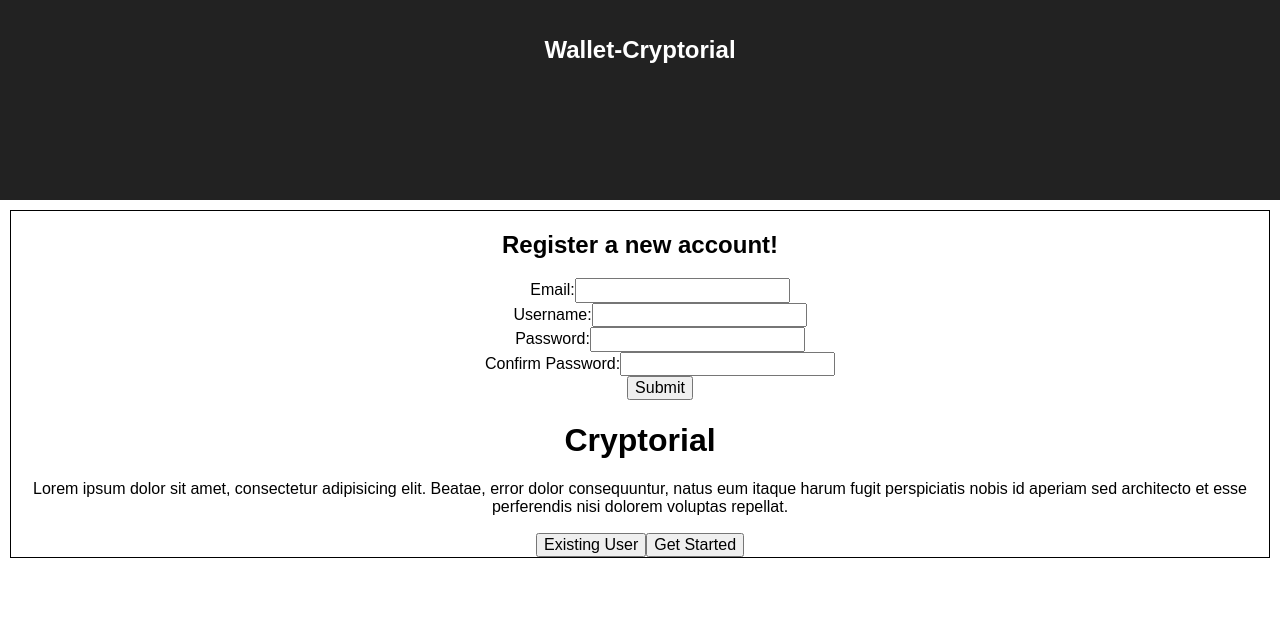
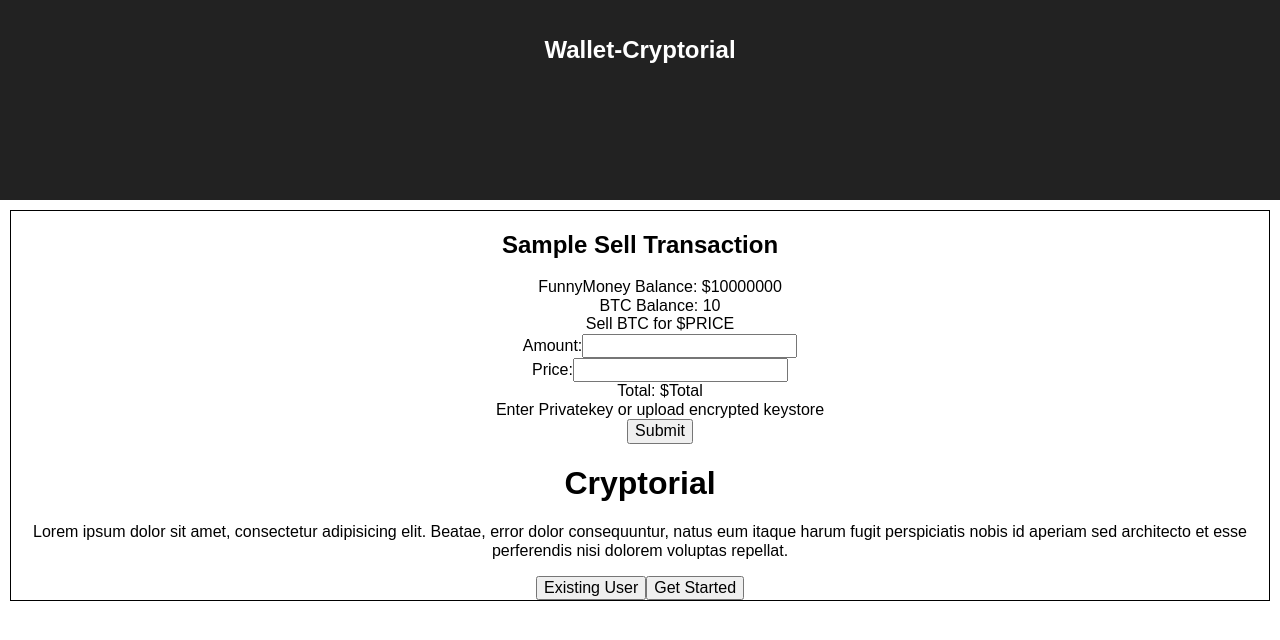
Before and after one commit to fzero/baaaes, a React (Create React App) app in the folder client/: page / in a window 1280 px wide. Shown: the top 640 px of the page. Built offline with nearby package versions, Linux system fonts and the light colour scheme.

Commit message:
samplesell added

```diff
--- a/client/src/components/Container.jsx
+++ b/client/src/components/Container.jsx
@@ -1,7 +1,6 @@
 import React, { Component } from 'react';
-import Register from './Register.jsx';
-import Homepage from './homePage.jsx'
-
+import SampleSell from './SampleSell.jsx';
+import Homepage from './homePage.jsx';
 
 class Container extends Component {
   constructor(props) {
@@ -12,10 +11,12 @@ class Container extends Component {
   render() {
     return (
       <div className="container">
-        <Register />
-        <div><Homepage /></div>
+        <SampleSell />
+        <div>
+          <Homepage />
+        </div>
       </div>
-    )
+    );
   }
 }
 
--- /dev/null
+++ b/client/src/components/SampleSell.jsx
@@ -0,0 +1,40 @@
+import React, { Component } from 'react';
+
+class SampleSell extends Component {
+  constructor(props) {
+    super(props);
+    this.state = {};
+  }
+  render() {
+    return (
+      <div className="SampleSell">
+        <form>
+          <h2>Sample Sell Transaction</h2>
+          <ul>
+            <div>
+              {/* balalnce will be dynamic */}
+              FunnyMoney Balance: $10000000
+            </div>
+            <div>BTC Balance: 10</div>
+            <div>Sell BTC for $PRICE</div>
+            <div>
+              Amount:
+              <input type="text" />
+            </div>
+            <div>
+              Price:
+              <input type="text" />
+            </div>
+            <div>Total: $Total</div>
+            <div>Enter Privatekey or upload encrypted keystore</div>
+            <div>
+              <input type="submit" />
+            </div>
+          </ul>
+        </form>
+      </div>
+    );
+  }
+}
+
+export default SampleSell;
```
